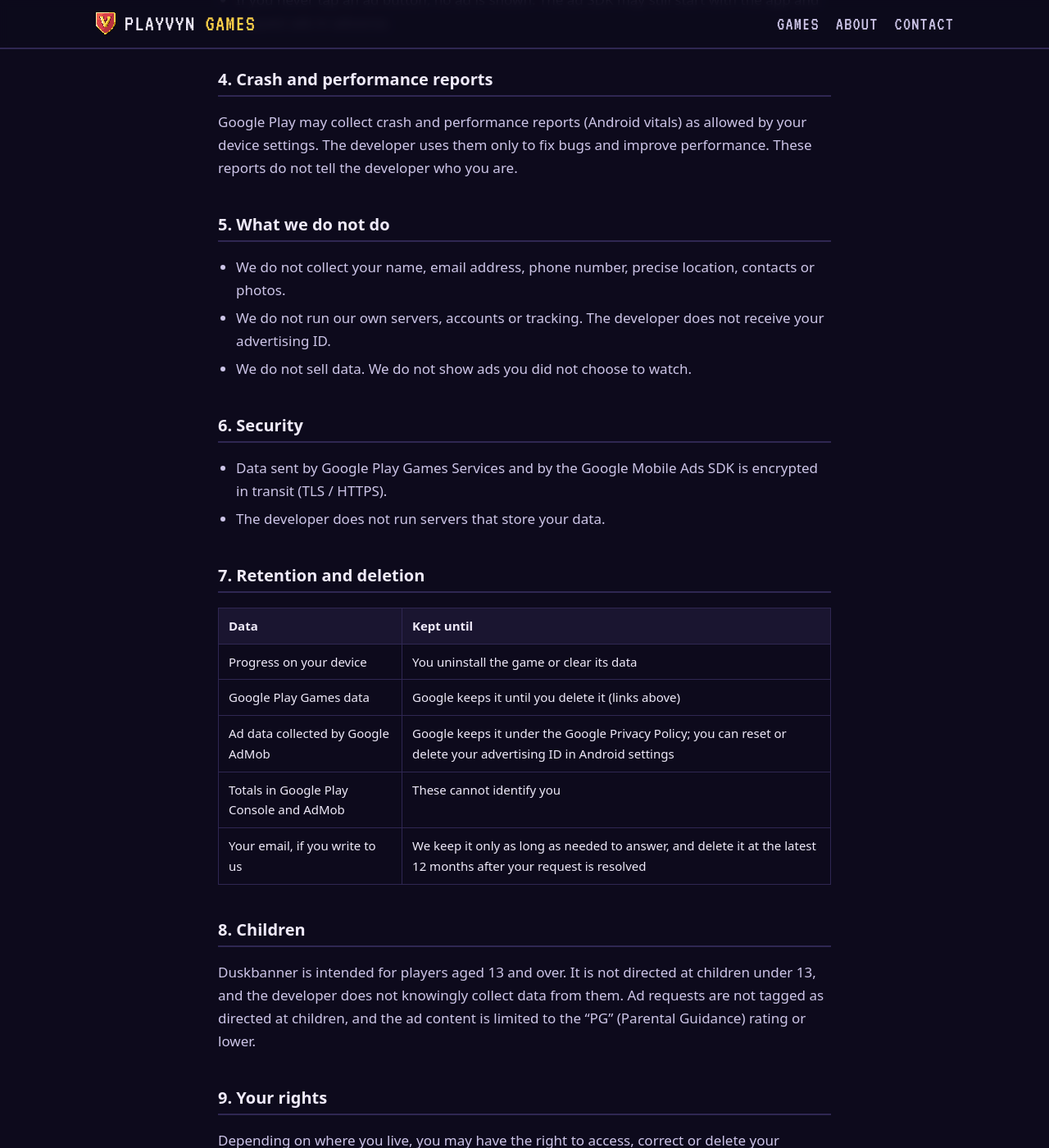
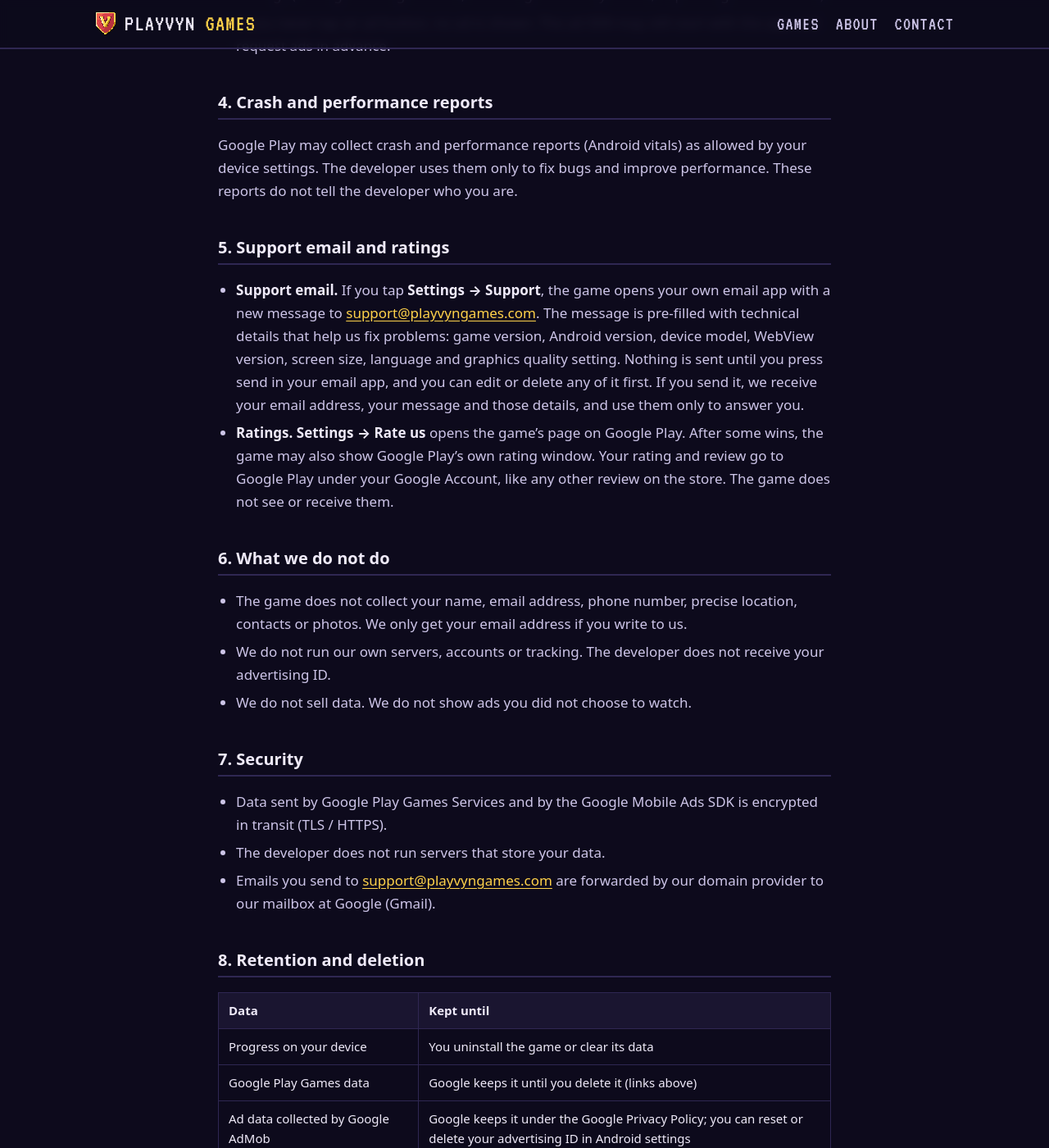
Before and after one commit to playvyngames/playvyngames, a Jekyll site: the page built from duskbanner/privacy.md, in a window 1280 px wide and 1400 px high, scrolled down 2319 px. Shown: the whole window at 82% size. Built offline with Jekyll 4.4.1, drawn with Linux system fonts in a browser that asks for light colours; some of the changed text lies outside the part shown.

Commit message:
Revise privacy policy and support information
Updated privacy policy with new last updated date and clarified support email details.

```diff
--- a/duskbanner/privacy.md
+++ b/duskbanner/privacy.md
@@ -14,7 +14,7 @@
 
 ### Summary
 
-The developer of Duskbanner does not collect, store or sell your personal data. The game has no developer servers and no in-game accounts, and it sends nothing to the developer. The game uses two third-party services from Google:
+The developer of Duskbanner does not collect, store or sell your personal data. The game has no developer servers and no in-game accounts, and it sends nothing to the developer. The developer only receives something from you if you choose to email us (section 5). The game uses two third-party services from Google:
 
 - **Google Play Games Services** (optional sign-in), described in section 2;
 - **Google AdMob**, which shows **rewarded ads only when you choose to watch one**, described in section 3.
@@ -70,18 +70,24 @@
 
 Google Play may collect crash and performance reports (Android vitals) as allowed by your device settings. The developer uses them only to fix bugs and improve performance. These reports do not tell the developer who you are.
 
-### 5. What we do not do
+### 5. Support email and ratings
 
-- We do not collect your name, email address, phone number, precise location, contacts or photos.
+- **Support email.** If you tap **Settings → Support**, the game opens your own email app with a new message to [support@playvyngames.com](mailto:support@playvyngames.com). The message is pre-filled with technical details that help us fix problems: game version, Android version, device model, WebView version, screen size, language and graphics quality setting. Nothing is sent until you press send in your email app, and you can edit or delete any of it first. If you send it, we receive your email address, your message and those details, and use them only to answer you.
+- **Ratings.** **Settings → Rate us** opens the game's page on Google Play. After some wins, the game may also show Google Play's own rating window. Your rating and review go to Google Play under your Google Account, like any other review on the store. The game does not see or receive them.
+
+### 6. What we do not do
+
+- The game does not collect your name, email address, phone number, precise location, contacts or photos. We only get your email address if you write to us.
 - We do not run our own servers, accounts or tracking. The developer does not receive your advertising ID.
 - We do not sell data. We do not show ads you did not choose to watch.
 
-### 6. Security
+### 7. Security
 
 - Data sent by Google Play Games Services and by the Google Mobile Ads SDK is encrypted in transit (TLS / HTTPS).
 - The developer does not run servers that store your data.
+- Emails you send to [support@playvyngames.com](mailto:support@playvyngames.com) are forwarded by our domain provider to our mailbox at Google (Gmail).
 
-### 7. Retention and deletion
+### 8. Retention and deletion
 
 | Data | Kept until |
 |---|---|
@@ -89,21 +95,21 @@
 | Google Play Games data | Google keeps it until you delete it (links above) |
 | Ad data collected by Google AdMob | Google keeps it under the Google Privacy Policy; you can reset or delete your advertising ID in Android settings |
 | Totals in Google Play Console and AdMob | These cannot identify you |
-| Your email, if you write to us | We keep it only as long as needed to answer, and delete it at the latest 12 months after your request is resolved |
+| Your email and the details in it, if you write to us | We keep it only as long as needed to answer, and delete it at the latest 12 months after your request is resolved |
 
-### 8. Children
+### 9. Children
 
-Duskbanner is intended for players aged 13 and over. It is not directed at children under 13, and the developer does not knowingly collect data from them. Ad requests are not tagged as directed at children, and the ad content is limited to the "PG" (Parental Guidance) rating or lower.
+Duskbanner is intended for players aged 13 and over. It is not directed at children under 13, and the developer does not knowingly collect data from them. Ad requests are not tagged as directed at children, and the ad content is limited to the "T" (Teen) rating or lower.
 
-### 9. Your rights
+### 10. Your rights
 
-Depending on where you live, you may have the right to access, correct or delete your personal data, and to object to or withdraw consent for its use. This includes the EU GDPR.
+Depending on where you live, you may have the right to access, correct or delete your personal data, and to object to or withdraw consent for its use.
 
-- The developer holds no personal data about you.
+- The developer holds no personal data about you, except emails you send us. You can ask us to delete them at any time.
 - Play Games data is controlled through your Play Games profile and Google Account (links above).
 - Ad consent can be changed in **Settings → Ad privacy options** (where required); your advertising ID can be reset or deleted in Android settings.
 - For any other question or request, write to [support@playvyngames.com](mailto:support@playvyngames.com).
 
-### 10. Changes
+### 11. Changes
 
 If this policy changes, we will update this page and the "Last updated" date. The in-game summary (Settings → Privacy) will also be updated.
```
Also changed, not shown: other parts of duskbanner/privacy.md (+1 -1 lines).
